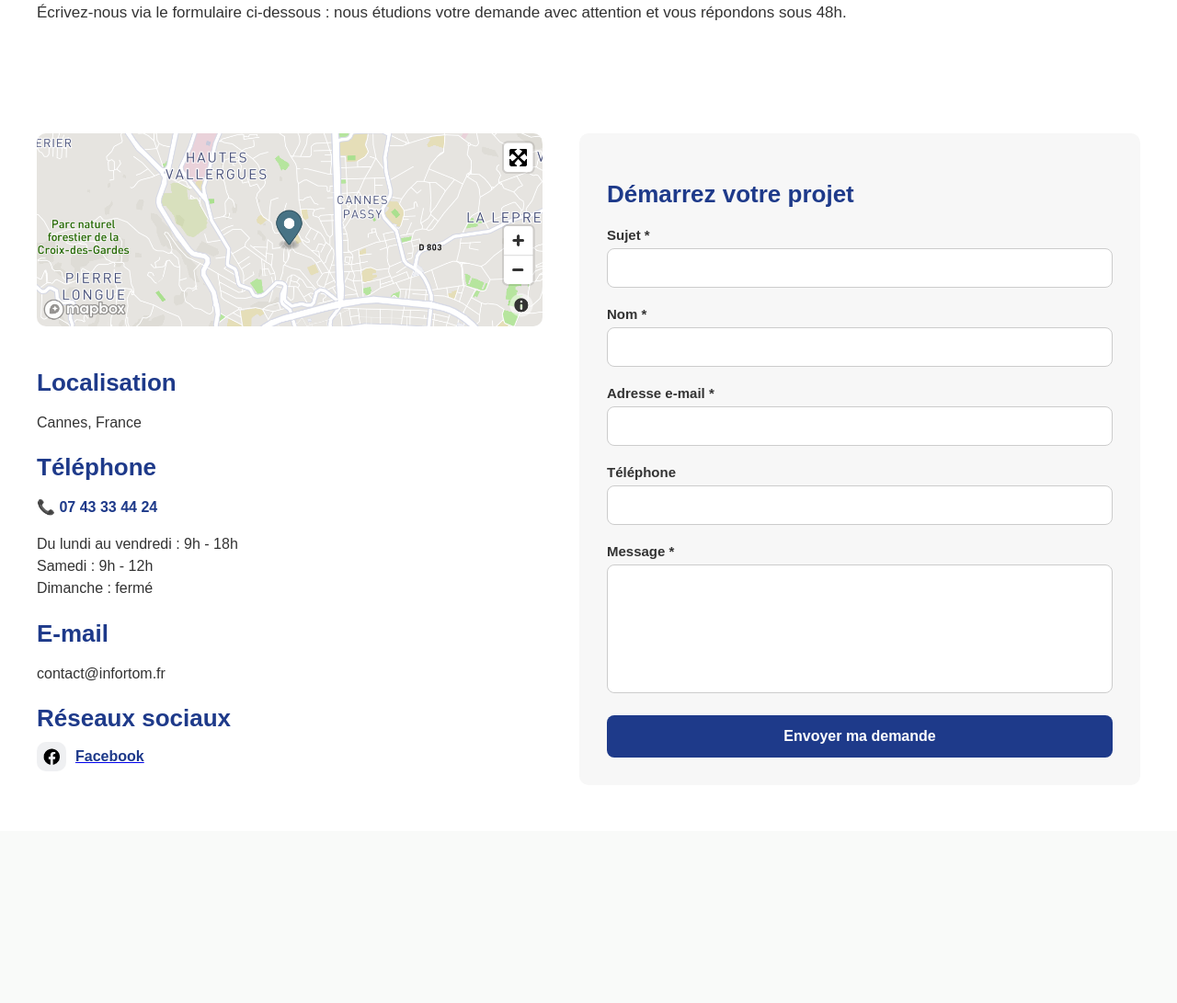
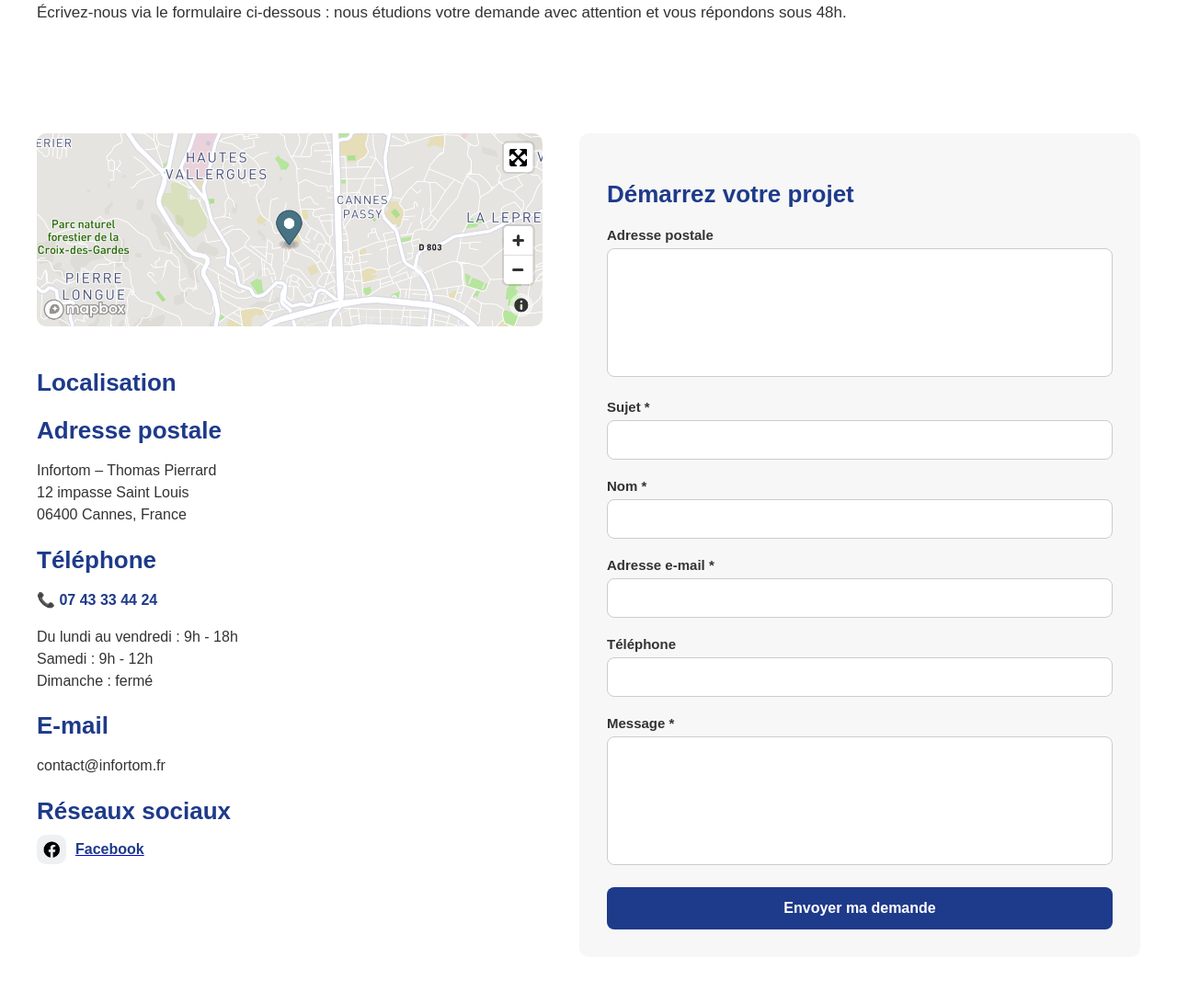
Before and after one commit to pi930/infortom, a Laravel app: page /contact in a window 1280 px wide. Shown: the part 846-1937 px from the top of the page at 92% size. Before the commit the page ends 1678 px from the top, so only its background shows below. Run offline with Laravel 12, Linux system fonts and the light colour scheme; parts of the project's set-up code (start-up, migrations or seed data) failed here and were passed over.

Commit message:
facturation electronique

```diff
--- a/app/Http/Controllers/Public/ContactController.php
+++ b/app/Http/Controllers/Public/ContactController.php
@@ -21,6 +21,7 @@ class ContactController extends Controller
     'subject' => 'required|string|max:255',
     'message' => 'required|string|max:5000',
     'phone'   => 'nullable|string|max:20',
+    'client_address' => 'nullable|string|max:1000',
 ]);
 
        Message::create([
@@ -29,6 +30,7 @@ class ContactController extends Controller
     'subject' => $request->subject,
     'message' => $request->message,
     'phone'   => $request->phone,
+    'client_address' => $request->input('client_address'),
 ]);
 
 
--- a/app/Models/Devis.php
+++ b/app/Models/Devis.php
@@ -12,6 +12,7 @@ class Devis extends Model
      protected $fillable = [
     'client_name',
     'client_email',
+    'client_address',
     'items',
     'total_ht',
     'tva',
--- a/app/Models/Message.php
+++ b/app/Models/Message.php
@@ -9,6 +9,7 @@ class Message extends Model
 protected $fillable = [
     'name',
     'email',
+    'client_address',
     'subject',
     'message',
     'phone',
--- a/resources/views/admin/devis/create.blade.php
+++ b/resources/views/admin/devis/create.blade.php
@@ -13,7 +13,10 @@
             <input type="text" name="client_name" class="form-control"
                    value="{{ $client_name ?? '' }}" required>
         </div>
-
+        <div class="mb-3">
+    <label class="form-label">Adresse postale du client</label>
+    <textarea name="client_address" class="form-control" rows="3" required>{{ old('client_address', $client_address ?? '') }}</textarea>
+</div>
         <div class="mb-3">
             <label class="form-label">Email du client</label>
             <input type="email" name="client_email" class="form-control"
--- a/resources/views/admin/devis/show.blade.php
+++ b/resources/views/admin/devis/show.blade.php
@@ -7,6 +7,7 @@
 
     <p><strong>Client :</strong> {{ $devis->client_name }}</p>
     <p><strong>Email :</strong> {{ $devis->client_email }}</p>
+    <p><strong>Adresse postale :</strong> {{ $devis->client_address ?: 'Non renseignée' }}</p>
 
     <hr>
 
--- a/resources/views/admin/messages/index.blade.php
+++ b/resources/views/admin/messages/index.blade.php
@@ -11,6 +11,8 @@
         <div class="bg-white p-3 mb-3 shadow-sm rounded">
 
             <strong>{{ $msg->name }} ({{ $msg->email }})</strong><br>
+            <br>
+<strong>Adresse postale :</strong> {{ $msg->client_address ?: 'Non renseignée' }}<br>
             <strong>Sujet :</strong> {{ $msg->subject }}
 
             <div class="mt-2 p-2 bg-light border-start border-3 rounded">
@@ -39,6 +41,7 @@
                 <a href="{{ route('admin.devis.create', [
                     'client_name' => $msg->name,
                     'client_email' => $msg->email
+                    'client_address' => $msg->client_address,
                 ]) }}" class="btn btn-primary">
                     Faire un devis
                 </a>
--- a/resources/views/admin/paiements/index.blade.php
+++ b/resources/views/admin/paiements/index.blade.php
@@ -25,6 +25,7 @@
                     <td>
                         {{ $p->client_name }}<br>
                         <small class="text-muted">{{ $p->client_email }}</small>
+                        <small class="text-muted">{{ $p->client_address ?: 'Adresse non renseignée' }}</small>
                     </td>
 
                     <td><strong>{{ $p->total_ttc }} €</strong></td>
--- a/resources/views/pdf/partials/footer.blade.php
+++ b/resources/views/pdf/partials/footer.blade.php
@@ -15,7 +15,3 @@
 <p style="font-size:11px; color:#666; margin-top:10px;">
     TVA non applicable, article 293 B du CGI.
 </p>
-
-<p style="font-size:11px; color:#666;">
-    Facture émise électroniquement par Infortom.
-</p>
--- a/resources/views/pdf/partials/header.blade.php
+++ b/resources/views/pdf/partials/header.blade.php
@@ -34,6 +34,7 @@
     <strong>Email :</strong>
     {{ $devis->client_email }}
 </p>
+<p><strong>Adresse postale :</strong> {{ $devis->client_address ?: 'Non renseignée' }}</p>
 
 <h3>Prestations</h3>
 
--- a/resources/views/public/contact.blade.php
+++ b/resources/views/public/contact.blade.php
@@ -94,7 +94,12 @@
         <img src="{{ asset('images/localisation.png') }}" alt="Contact Infortom">
 
         <h2>Localisation</h2>
-        <p>Cannes, France</p>
+        <h2>Adresse postale</h2>
+<p>
+    Infortom – Thomas Pierrard<br>
+    12 impasse Saint Louis<br>
+    06400 Cannes, France
+</p>
 
         <h2>Téléphone</h2>
         <p><a href="tel:0743334424" style="color:#1e3a8a; font-weight:700; text-decoration:none;">📞 07 43 33 44 24</a></p>
@@ -121,6 +126,8 @@
 
         <form action="{{ route('contact.send') }}" method="POST">
             @csrf
+            <label>Adresse postale</label>
+<textarea name="client_address" rows="3">{{ old('client_address') }}</textarea>
             <label>Sujet *</label>
             <input type="text" name="subject" required>
 
```
Also changed, not shown: app/Http/Controllers/Admin/AdminDevisController.php (+8 -1 lines), database/migrations/2026_11_26_094126_add_client_address_to_messages_and_devis_tables.php (added).
